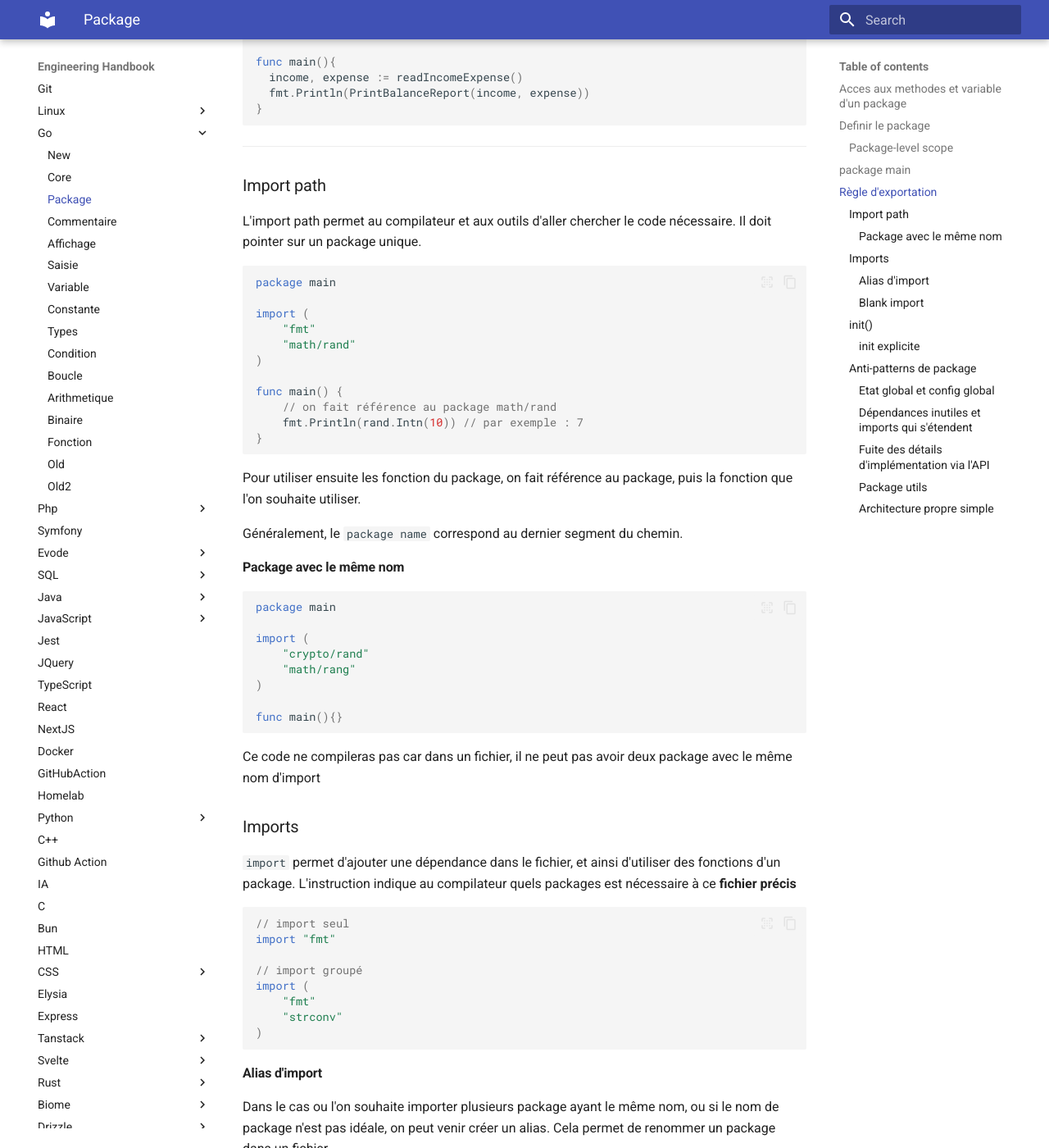
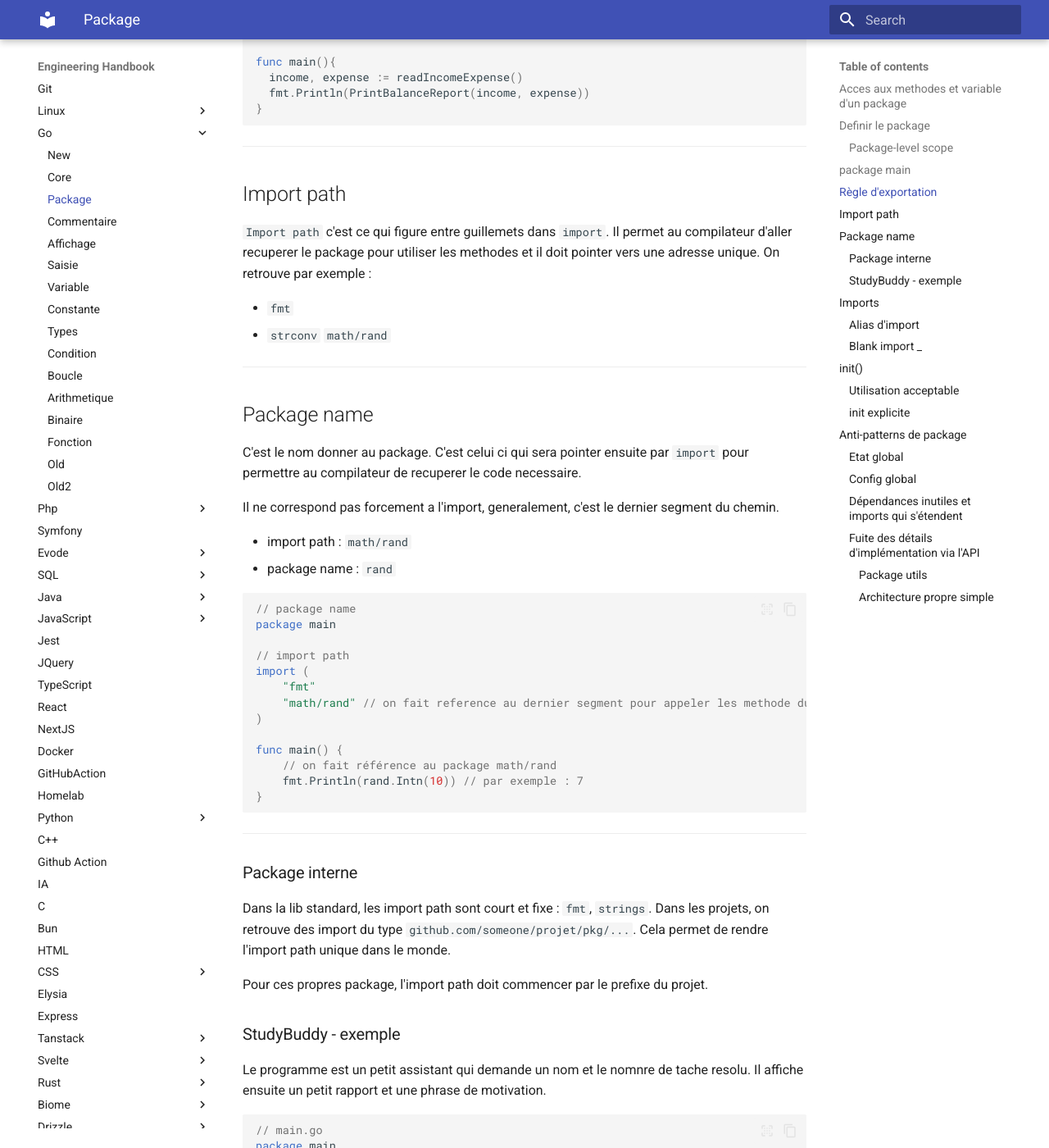
Before and after one commit to GuillemotClement/engineering-handbook, an MkDocs documentation site: the page built from docs/go/package.md, in a window 1280 px wide and 1400 px high, scrolled down 2885 px. Shown: the whole window at 82% size. Built offline with MkDocs 1.6.1 and Material for MkDocs 9.7.7, drawn with Linux system fonts in a browser that asks for light colours; some of the changed text lies outside the part shown.

Commit message:
feat: Go(package)

````diff
--- a/docs/go/package.md
+++ b/docs/go/package.md
@@ -129,30 +129,35 @@ func main(){
 }
 ```
 
+---
+
+## Import path
+
+`Import path` c'est ce qui figure entre guillemets dans `import`. Il permet au compilateur d'aller recuperer le package pour utiliser les methodes et il doit pointer vers une adresse unique. On retrouve par exemple :
+
+- `fmt`
+- `strconv`
+` math/rand`
 
 ---
 
+## Package name
 
+C'est le nom donner au package. C'est celui ci qui sera pointer ensuite par `import` pour permettre au compilateur de recuperer le code necessaire.
 
+Il ne correspond pas forcement a l'import, generalement, c'est le dernier segment du chemin.
 
-
-
-
-
-
-
-
-
-### Import path
-
-L'import path permet au compilateur et aux outils d'aller chercher le code nécessaire. Il doit pointer sur un package unique.
+- import path : `math/rand`
+- package name : `rand`
 
 ```go
+// package name
 package main
 
+// import path
 import (
 	"fmt"
-	"math/rand"
+	"math/rand" // on fait reference au dernier segment pour appeler les methode du package
 )
 
 func main() {
@@ -161,29 +166,71 @@ func main() {
 }
 ```
 
-Pour utiliser ensuite les fonction du package, on fait référence au package, puis la fonction que l'on souhaite utiliser.
+---
 
-Généralement, le `package name` correspond au dernier segment du chemin.
+### Package interne
 
-#### Package avec le même nom
+Dans la lib standard, les import path sont court et fixe : `fmt`, `strings`. Dans les projets, on retrouve des import du type `github.com/someone/projet/pkg/...`. Cela permet de rendre l'import path unique dans le monde.
+
+Pour ces propres package, l'import path doit commencer par le prefixe du projet.
+
+### StudyBuddy - exemple
+
+Le programme est un petit assistant qui demande un nom et le nomnre de tache resolu. Il affiche ensuite un petit rapport et une phrase de motivation.
 
 ```go
+// main.go
 package main
 
 import (
-	"crypto/rand"
-	"math/rang"
+  "fmt"
+  "math/rand"
+  "time"
 )
 
-func main(){}
+func main(){
+  rand.Seed(time.Now().UnixNano())
+
+  var name String
+  var solved int
+
+  fmt.Print("Name and solved :")
+  fmt.Scan(&name, &solved)
+
+  fmt.Printf("%s solved %d tasks. %s\n", name, solved, pickPhrase())
+}
+
+//
+package main
+
+import (
+  "math/rand"
+)
+
+func pickPhrase() string {
+  phrases := []string{"Tenez bon !", "Vous assurez !", "Encore un petit effort !"}
+  return phrases[rand.Intn(len(phrases))] // retourne une phrase aleatoire
+}
+
+//
+package main
+
+import (
+  "math/rand"
+  "time"
+)
+
+func initRandom(){
+  rand.Seed(time.Now().UnixNano())
+}
 ```
 
-Ce code ne compileras pas car dans un fichier, il ne peut pas avoir deux package avec le même nom d'import
+---
 
-### Imports
+## Imports
 
-`import` permet d'ajouter une dépendance dans le fichier, et ainsi d'utiliser des fonctions d'un package.
-L'instruction indique au compilateur quels packages est nécessaire à ce **fichier précis**
+Pour utiliser du code exterieur au package, on utilis `import`. L'import est valide uniquement pour le fichier.
+Il existe deux formes d'import : grouper ou seule :
 
 ```go
 // import seul
@@ -234,12 +281,10 @@ func main(){
 }
 ```
 
-#### Blank import
+### Blank import _
 
-Le blank import est un lorsque l'on importe un package sans introduire son nom dans le code.
-On l'utilise dans le cas où le package doit être chargé et exécuter sans utiliser ces fonctions ou type.
-
-En go, des package peut avoir du code d'initialisation, qui s'exécute automatiquement au démarrage du programme. Par exemple, pour les pilotes de base de donnée. On les appelles pas directement, mais il sont enregistrée à l'intérieur de `database/sql`.
+Le blank import est un lorsque l'on importe un package sans introduire son nom dans le code. On l'utilise dans le cas où le package doit être chargé et exécuter sans utiliser ces fonctions ou type.
+En go, des package peuvent avoir du code d'initialisation, qui s'exécute automatiquement au démarrage du programme. Par exemple, pour les pilotes de base de donnée. On les appelles pas directement, mais il sont enregistrée à l'intérieur de `database/sql`.
 
 ```go
 package main
@@ -254,13 +299,25 @@ func main() {
 }
 ```
 
-### init()
+---
 
-Fonction spécial qui est appelée automatiquement, et s'exécute avant `main()`. Le runtime Go exécute l'initialisation du paquet (mise en place des variables globales, et les appels à `init()`), puis ensuite passe à `main()`.
 
-La fonction ne prends aucun paramètres et ne retourne aucune valeur de retour.
+## init()
 
-Si plusieurs fonctions `init()` sont déclarée, ils s'exécutent tous avant.
+Fonction spécial qui est appelée automatiquement, et s'exécute avant `main()`. Elle ne prend aucun paramètres et ne retourne aucune valeur de retour.
+Elle fait partie du processus d'initialisation des paquets : le runtime Go execute l'initialisation du paquet (mise en place des variables globales, et appel a `init()`) puis il passe a l'execution de `main()`
+
+```go
+func init(){
+  // initialisation automatique
+}
+```
+
+L'ordre d'execution est le suivant :
+
+1. les paquets importe sont initialiser (variables et leur `init()`)
+2. le paquet courant est initialiser
+3. `main()` est lancer depuis `package main`
 
 ```go
 package main
@@ -276,50 +333,84 @@ func main(){
 }
 ```
 
-Ce système provoque des effet secondaire et doit être utiliser avec précaution.
+Si plusieurs `init()` sont present, il s'execute tous avant le `main()`. Mais attention, cela peut provoquer des comportements innatendu.
 
-#### init explicite
 
-Lorsqu'une fonction `init()` commence à grossir, on peu venir créer une initialisation explicite, pour rendre le code plus explicite.
+### Utilisation acceptable
 
-On créer une fonction, par exemple `initApp()`, que l'on appelle ensuite dans le `main()`
+Il existe certain cas ou l'utilisable `init()` est utile :
+
+- ne peut pas planter avec une erreur normal
+- ne depend pas de l'entree utilisateur, fichiers ou reseau
+- ne cache pas la logique metier du demarrage de l'application
+
+Par exemple, la preparation d'un generateur de nombre pseudo-aleatoire pour des besoins interne.
 
 ```go
 package main
 
 import (
-	"fmt"
-	"time"
+  "fmt"
+  "math/rand"
+  "time"
 )
 
-func initApp() (string, time.Time){
-	prefix := "stats: "
-	if prefix == ""{
-		return "", errors.New("empty prefix")
-	}
-	return prefix, nil
+var runID int // prepare la variable en globale
+
+func int(){
+  // lancer automatiquement et set la variable avec la valeur aleatoire
+  runID = rand.New(rand.NewSource(time.Now().UnixNano())).Intn(10000)
 }
 
 func main(){
-	// appel de la fonction d'initialisation
-	prefix, err := initApp()
-	if err != nil {
-		fmt.Println("init error:", err)
-		return
-	}
-	fmt.Println(prefix + "ready")
+  fmt.Println("run id: ", runID ) // run id: 123 (exemple)
 }
 ```
 
-### Anti-patterns de package
+### init explicite
 
-En Go, un package est une **frontière de responsabilité**, et un **contrat pour les autres parties du code**.
-
-#### Etat global et config global
-
-Lorsque l'on déclare une variable dans la portée globale, elle vit plus longtemps que ce que l'on pense, et elle est modifiable depuis de nombreux endroits, le comportement peut devenir floue (changement de valeur innatendu, ...)
+Il est preferable de creer une fonction d'initalisation explicite, ou on l'appelle depuis `main()`. Par exemple, dans une app, on souhaite obtenir des prefixe pour les affichages.
 
 ```go
+package main
+
+import (
+  "fmt"
+)
+
+func initApp() (string, error) {
+  prefix := "stats: " // definition du prefix
+  if prefix := "" {
+    return "", errors.New("empty prefix")
+  }
+  return prefix, nil
+}
+
+func main(){
+  prefix, err:= initApp() // initialisation explicite
+  if err != nil {
+    fmt.Println("init error:" err)
+    return
+  }
+  fmt.Println(prefix, "ready")
+}
+```
+
+---
+
+## Anti-patterns de package
+
+En Go, un package est une **frontière de responsabilité**, et un **contrat pour les autres parties du code**. Tout ce qui est exporter depuis un package devient une partie de la "promesse" vers les autres. Si on modifie cette promesse, on casse les client. L'API publique d'un lib standard ne peut pas etre simplement deplacer, sinon les programmes externe qui en dependent casse.
+
+### Etat global
+
+Lorsque l'on déclare une variable dans la portée globale, elle vit plus longtemps que ce que l'on pense, et elle est modifiable depuis de nombreux endroits, le comportement peut devenir floue (changement de valeur innatendu, ...). **L'etat mutable doit etre le plus local et le plus explicite possible**.
+
+Lorsqu'une variable globale se trouve dans un paquet, on ajoute une "memoire cacher" au package.
+
+
+```go
+// anti pattern
 package main
 
 var lastResult int // état global => n'importe qui peut modifier
@@ -329,7 +420,7 @@ func addToLast(x int){
 }
 ```
 
-Pour conserver un état "global", on préfère la déclarer près de `main()`, et la transmettre explicitement.
+L'ideal est de declarer l'etat au plus pres des besoin dans le `main()` et de la transmettre de maniere explicite.
 
 ```go
 package main
@@ -345,34 +436,39 @@ func main() {
 }
 ```
 
-Attention, cela reste une mauvaise pratique. L'import de ce paquet dépend de l'historique des appels, et pas seulement des paramètres d'entrée des fonctions.
+### Config global
 
-Pour garder une bonne pratique, le mieux est d'utiliser une constante pour une variable qui ne doit pas changer de valeur, et si la valeur doit changer, la définir près de la logique
+Pour definir des variable de config global, l'ideal est d'utiliser des `const`, soit comme une valeur que l'on transmet de maniere explicite la ou elle est necessaire.
 
-L'état mutable doit être le plus local et explicite.
+```go
+// declaration avec une const
+package pain
+
+const appName = "CalcCLI"
+
+func main(){
+  _ = appName // securisee : on ne peut pas modifier une constante
+}
+```
+
+Si la valeur doit changer, on la transmet
 
 ```go
 package main
 
-const appName = "CalcCLI"
-
-func main(){
-	_ := appName
+func formatResult(n int, debug bool) string {
+  if debug {
+    return "DEBUG: result=" // puis ajout du nombre
+  }
+  return "result="
 }
-
-func formatResult(n int, debug bool) string {
-	if debug {
-		return "DEBUG: result="
-	}
-	return "result="
-
-}
-
 ```
 
-#### Dépendances inutiles et imports qui s'étendent
+### Dépendances inutiles et imports qui s'étendent
 
-Les imports peuvent être "utile", mais conceptuellement inutiles. Par exemple `fmt` dans la logique pour un `Print()` de débug.
+Les imports doivent etre limiter le plus possible. Plus il y a d'import de declarer dans un fichier, et plus il est difficile de comprendre ce que fais le fichier.
+
+Les imports peuvent être "utile", mais conceptuellement inutiles. Par exemple `fmt` dans la logique pour un `Print()` de débug, puis cet import est garder alors qu'il n'est plus necessaire.
 
 ```go
 // anti-pattern
@@ -387,7 +483,6 @@ func add(a, b int) int {
 ```
 
 En plus du "bruit", la fonction `add` fait maintenant deux choses : calcule et imprime.
-
 Pour améliorer, on peut utiliser ce pattern
 
 ```go
@@ -405,7 +500,7 @@ func main(){
 }
 ```
 
-#### Fuite des détails d'implémentation via l'API
+### Fuite des détails d'implémentation via l'API
 
 Si le package renvoie ou accepte dans ses fonctions publiques des types qui sont des détails d'implémentation, on lie le code externe à ces détails.
 Pour faire évoluer le code, cela peut devenir compliquer.
@@ -416,7 +511,7 @@ Les fonction publiques d'un paquet doivent communiquer avec le monde exterieur v
 
 On peut retrouver dans les projet Go, des package `uils`, `helpers` ou `common` et y mettre tout et n'importe quoi.
 
-Pour corrige cela, on vient nommer correctement en se basant sur le sens.
+Pour corrige cela, on vient nommer de maniere explicite les packages en se basant sur le sens.
 
 | Nom frequent | Pourquoi c'est peu lisible           | Alternative plus previsible                                |
 | ------------ | ------------------------------------ | ---------------------------------------------------------- |
@@ -427,7 +522,7 @@ Pour corrige cela, on vient nommer correctement en se basant sur le sens.
 
 #### Architecture propre simple
 
-Pour garder un projet maintenable, on peut utiliser ce type d'architecture.
+Pour garder un projet maintenable, on peut utiliser ce type d'architecture. L'idee est de separer le code par sens, au moins par fichier et de garder les dependance locale.
 
 ```tree
 calccli/
@@ -437,7 +532,6 @@ calccli/
 ```
 
 Chaque fichier possède sa responsabilité.
-
 Par exemple, le fichier `ops.go` est charger d'implémentation les fonctions responsables des calculs
 
 ```go
````
Also changed, not shown: other parts of docs/go/package.md (+2 -2 lines).
